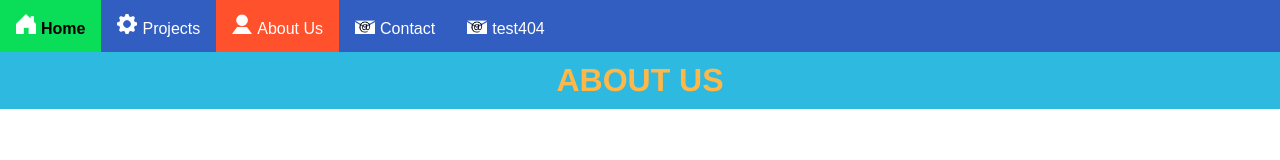
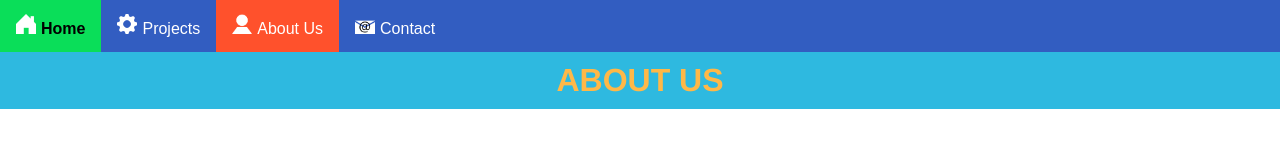
Before and after one commit to AAProjectAccount/AAProjectAccount, a plain HTML site: page sites/about.html in a window 1280 px wide. Drawn offline with Linux system fonts and the light colour scheme.

Commit message:
removed missing test site

```diff
--- a/sites/about.html
+++ b/sites/about.html
@@ -11,7 +11,6 @@
 		<a href="projects.html"><img src="../images/Projects.png" class="navImg">Projects</a>
 		<a href="about.html"  class="active"><img src="../images/About.png" class="navImg">About Us</a>
 		<a href="contact.html"><img src="../images/Contact.png" class="navImg">Contact</a>
-		<a href="test.html"><img src="../images/Contact.png" class="navImg">test404</a>
 	</div id=>
 	<div id="main">
 	<script src="../backend/index.js"></script>
```
